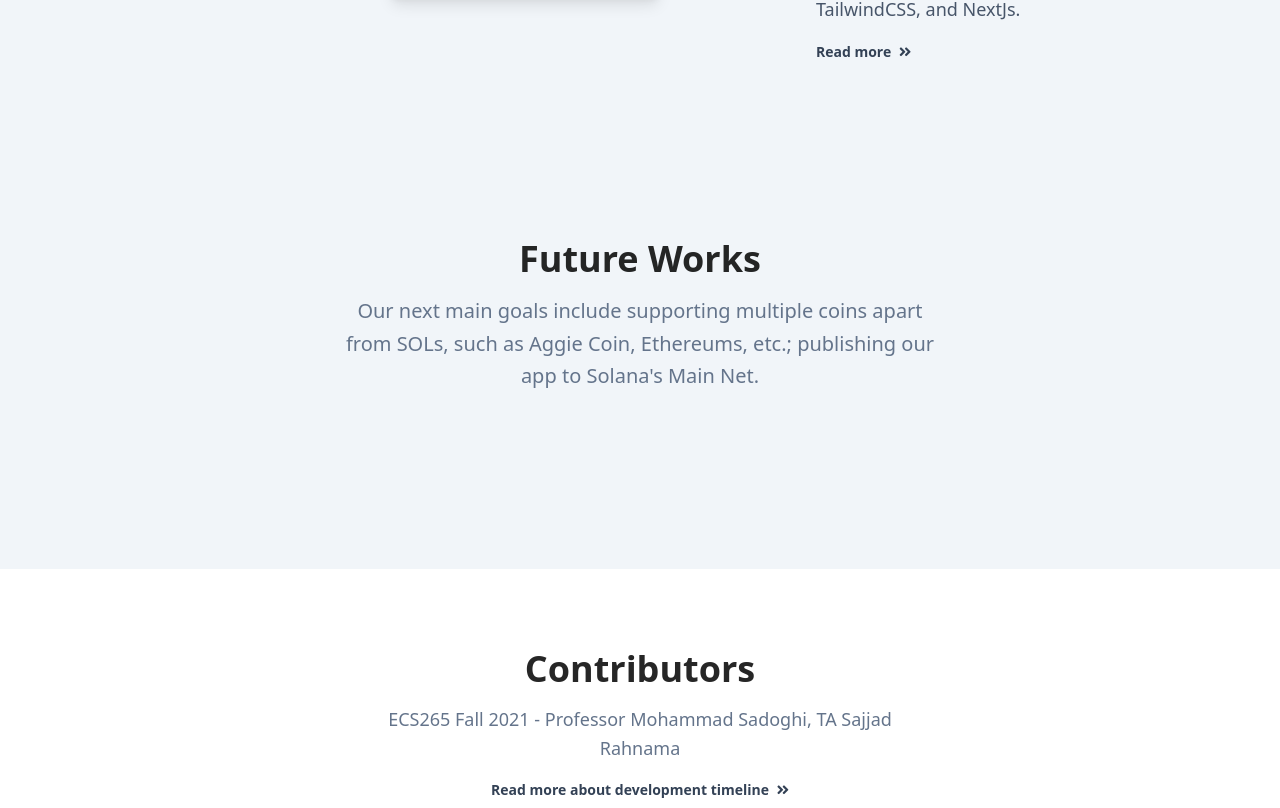
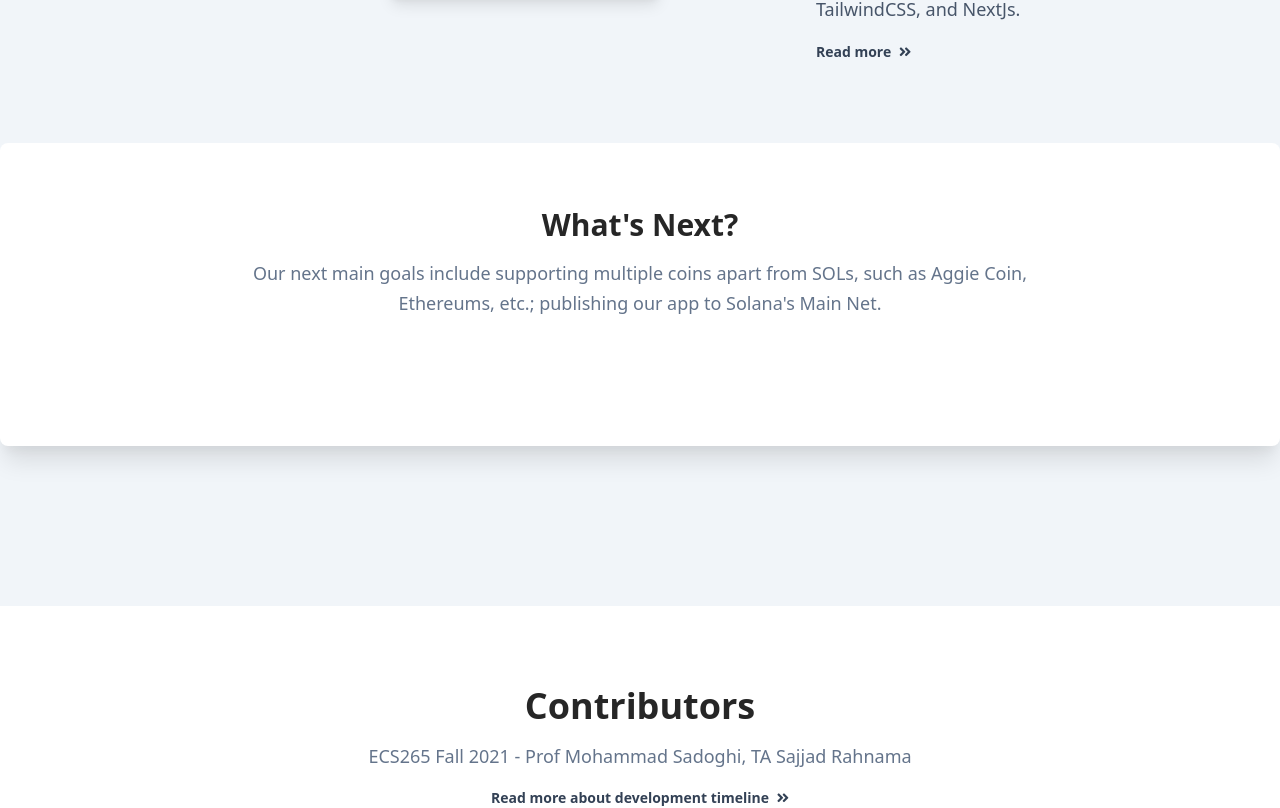
Before and after one commit to Cecil-Zhang/AggieShell, a Next.js app in the folder frontendAggieShell/: page / in a window 1280 px wide. Shown: the part 4494-5302 px from the top of the page. Built offline with nearby package versions, Linux system fonts and the light colour scheme.

Commit message:
change style of future works

```diff
--- a/frontendAggieShell/pages/index.js
+++ b/frontendAggieShell/pages/index.js
@@ -393,105 +393,27 @@
         </div>
 
       <div id="future"></div>
-      <div className="justify-center text-center flex flex-wrap mt-24">
-        <div className="w-full md:w-6/12 px-12 md:px-4">
-          <h2 className="font-semibold text-4xl">Future Works</h2>
-          <p className="text-xl leading-relaxed mt-4 mb-4 text-blueGray-500">
-            Our next main goals include supporting multiple coins apart from SOLs, such as Aggie Coin, Ethereums, etc.;
-            publishing our app to Solana's Main Net.
-          </p>
+      <div className="container mx-auto">
+        <div className="flex flex-wrap justify-center bg-white shadow-xl rounded-lg py-16 px-12 relative z-10">
+          <div className="w-full text-center lg:w-8/12">
+            <p className="text-4xl text-center">
+              <img
+                href="/img/aggiecoin.jpg"
+                className="max-w-full rounded-lg shadow-xl"
+              />
+            </p>
+            <h3 className="font-semibold text-3xl">
+              What's Next?
+            </h3>
+            <p className="text-blueGray-500 text-lg leading-relaxed mt-4 mb-4">
+              Our next main goals include supporting multiple coins apart from SOLs, such as Aggie Coin, Ethereums, etc.;
+              publishing our app to Solana's Main Net.
+            </p>
+            <div className="text-center mt-16"></div>
+          </div>
         </div>
       </div>
       </section>
-
-      {/* <section className="block relative z-1">
-        <div className="container mx-auto">
-          <div className="justify-center flex flex-wrap bg-blueGray-400">
-            <div className="w-full lg:w-12/12 px-4 -mt-24">
-              <div className="flex flex-wrap">
-                <div className="w-full lg:w-4/12 px-4">
-                  <h5 className="text-xl font-semibold pb-4 text-center">
-                    Shuxian Zhang
-                  </h5>
-                  <Link href="https://www.linkedin.com/in/shuxian-zhang-927b8b157/">
-                    <div className="hover:-mt-4 relative flex flex-col min-w-0 break-words bg-white w-full mb-6 shadow-lg rounded-lg ease-linear transition-all duration-150">
-                      <img
-                        alt="..."
-                        className="align-middle border-none max-w-full h-auto rounded-lg"
-                        src="/img/pfp/shuxian.jpg"
-                      />
-                    </div>
-                  </Link>
-                </div>
-
-                <div className="w-full lg:w-4/12 px-4">
-                  <h5 className="text-xl font-semibold pb-4 text-center">
-                    Wenchang Liu
-                  </h5>
-                  <Link href="https://www.linkedin.com/in/wenchang-liu-938a6bb2">
-                    <div className="hover:-mt-4 relative flex flex-col min-w-0 break-words bg-white w-full mb-6 shadow-lg rounded-lg ease-linear transition-all duration-150">
-                      <img
-                        alt="..."
-                        className="align-middle border-none max-w-full h-auto rounded-lg"
-                        src="/img/pfp/wenchang.jpg"
-                      />
-                    </div>
-                  </Link>
-                </div>
-
-                <div className="w-full lg:w-4/12 px-4">
-                  <h5 className="text-xl font-semibold pb-4 text-center">
-                    Zhixuan Li
-                  </h5>
-                  <Link href="https://www.linkedin.com/in/lizhixuan">
-                    <div className="hover:-mt-4 relative flex flex-col min-w-0 break-words bg-white w-full mb-6 shadow-lg rounded-lg ease-linear transition-all duration-150">
-                      <img
-                        alt="..."
-                        className="align-middle border-none max-w-full h-auto rounded-lg"
-                        src="/img/pfp/zhixuan.jpg"
-                      />
-                    </div>
-                  </Link>
-                </div>
-              </div>
-            </div>
-          </div>
-          <div className="justify-center flex flex-wrap bg-blueGray-400">
-            <div className="w-full lg:w-12/12 px-4  mt-10">
-              <div className="flex flex-wrap justify-center">
-                <div className="w-full lg:w-4/12 px-4">
-                  <Link href="https://github.com/Cecil-Zhang">
-                    <div className="hover:-mt-4 relative flex flex-col min-w-0 break-words bg-white w-full mb-6 shadow-lg rounded-lg ease-linear transition-all duration-150">
-                      <img
-                        alt="..."
-                        className="align-middle border-none max-w-full h-auto rounded-lg"
-                        src="/img/pfp/jinxiao.jpg"
-                      />
-                    </div>
-                  </Link>
-                  <h5 className="text-xl font-semibold pb-4 text-center">
-                    Jinxiao Yu
-                  </h5>
-                </div>
-                <div className="w-full lg:w-4/12 px-4">
-                  <Link href="https://www.linkedin.com/in/justin-x-88bb1b103/">
-                    <div className="hover:-mt-4 relative flex flex-col min-w-0 break-words bg-white w-full mb-6 shadow-lg rounded-lg ease-linear transition-all duration-150">
-                      <img
-                        alt="..."
-                        className="align-middle border-none max-w-full h-auto rounded-lg"
-                        src="/img/pfp/justin.jpg"
-                      />
-                    </div>
-                  </Link>
-                  <h5 className="text-xl font-semibold pb-4 text-center">
-                    Justin Xu
-                  </h5>
-                </div>
-              </div>
-            </div>
-          </div>
-        </div>
-      </section> */}
 
       <section id="about" className="pt-20 pb-48">
           <div className="container mx-auto px-4">
@@ -499,7 +421,7 @@
               <div className="w-full lg:w-6/12 px-4">
                 <h2 className="text-4xl font-semibold">Contributors</h2>
                 <p className="text-lg leading-relaxed m-4 text-blueGray-500">
-                  ECS265 Fall 2021 - Professor Mohammad Sadoghi, TA Sajjad Rahnama
+                  ECS265 Fall 2021 - Prof Mohammad Sadoghi, TA Sajjad Rahnama
                 </p>
                 <a
                   href="/timeline"
```
